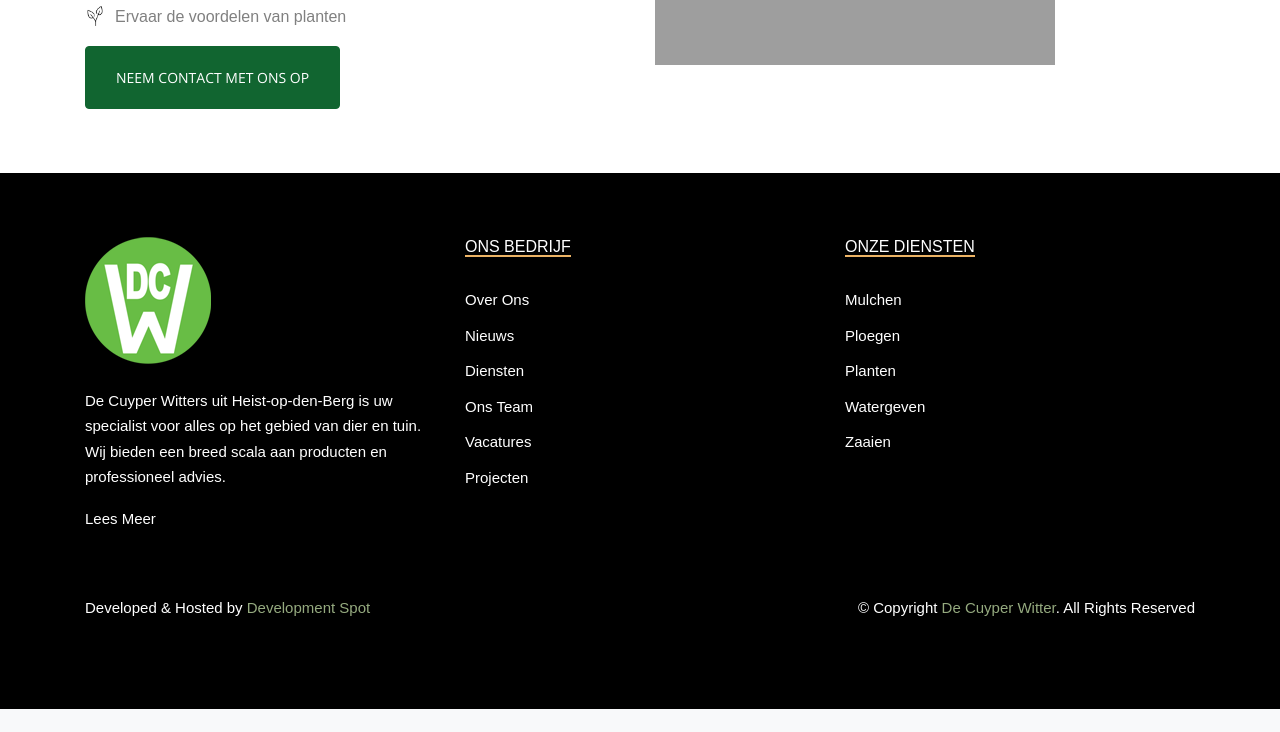
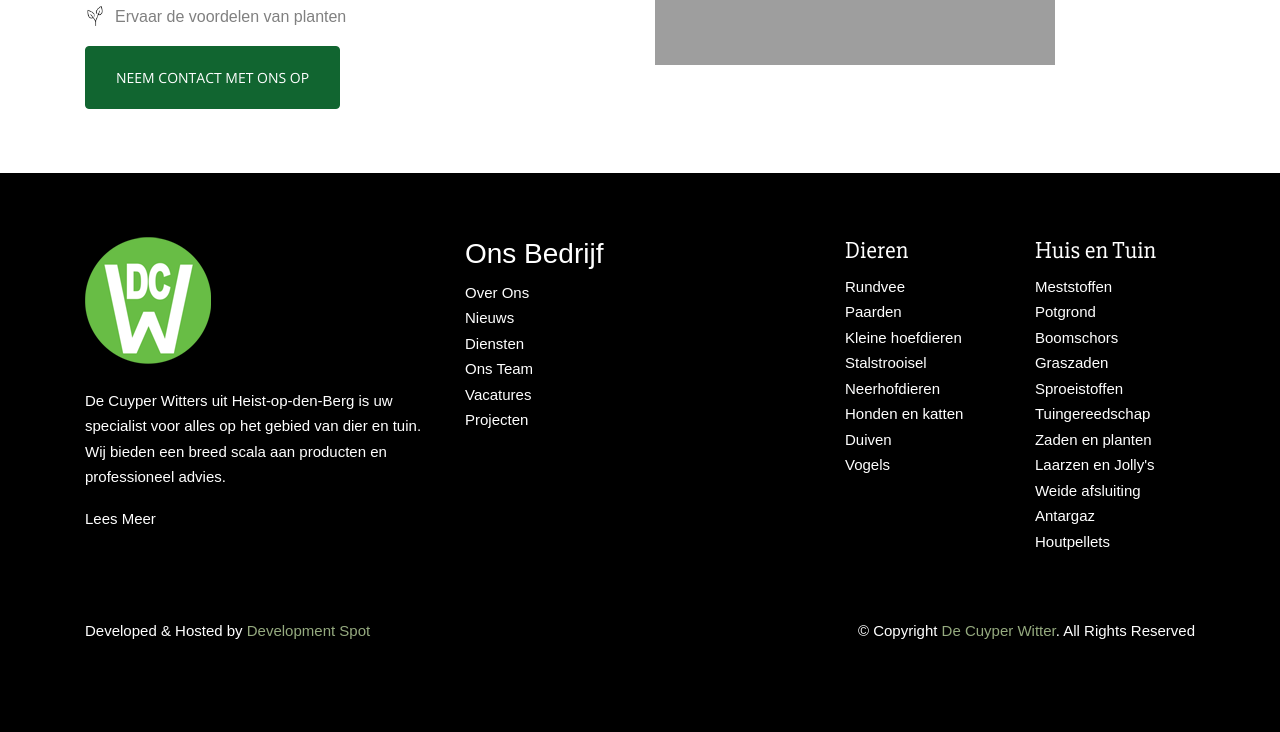
Before and after one commit to StagiairY/decuyperwitters, a PHP site: page /index.php in a window 1280 px wide. Shown: the part 3701-4433 px from the top of the page. Before the commit the page ends 4410 px from the top, so only its background shows below. Run offline with PHP 8.4, Linux system fonts and the light colour scheme; some web fonts are replaced; grey boxes are pictures that could not be loaded.

Commit message:
Footer Diensten toegevoegd

```diff
--- a/css/style.css
+++ b/css/style.css
@@ -1002,26 +1002,9 @@ h1, h2, h3, h4, h5,
   background: #000;
   font-size: 15px;
   color: #fff; }
-  .footer .footer-heading {
-    font-size: 16px;
-    color: #fff;
-    margin-bottom: 30px;
-    text-transform: uppercase; }
-    .footer .footer-heading > span {
-      border-bottom: 2px solid #ECB365; }
-  .footer ul li {
-    margin-bottom: 10px; }
-  .footer a {
-    color: #fff;
-    text-decoration: none; }
-    .footer a:hover {
-      color: #ECB365; }
-  .footer .copyright {
-    color: #fff;
-    text-align: center;
-    border-color: rgba(255, 255, 255, 0.2) !important; }
-    .footer .copyright a {
-      text-decoration: underline; }
+.footer * {
+  color: #fff;
+}
 
 .ftco-subscribe-1 {
   background-size: cover;
--- a/include/footer.php
+++ b/include/footer.php
@@ -19,16 +19,38 @@
                 </ul>
             </div>
             <div class="col-lg-4 mb-4">
-                <h3 class="footer-heading"><span>Onze Diensten</span></h3>
-                <ul class="list-unstyled">
-                    <li><a href="#">Mulchen</a></li>
-                    <li><a href="#">Ploegen</a></li>
-                    <li><a href="#">Planten</a></li>
-                    <li><a href="#">Watergeven</a></li>
-                    <li><a href="#">Zaaien</a></li>
-                </ul>
+                <div class="row">
+                    <div class="col-md-6">
+                        <h4 class="footer-heading">Dieren</h4>
+                        <ul class="list-unstyled">
+                            <li><a href="./Rundvee.php">Rundvee</a></li>
+                            <li><a href="./Paarden.php">Paarden</a></li>
+                            <li><a href="./Kleine_hoefdieren.php">Kleine hoefdieren</a></li>
+                            <li><a href="./Stalstrooisel.php">Stalstrooisel</a></li>
+                            <li><a href="./Neerhofdieren.php">Neerhofdieren</a></li>
+                            <li><a href="./Honden_en_katten.php">Honden en katten</a></li>
+                            <li><a href="./Duiven.php">Duiven</a></li>
+                            <li><a href="./Vogels.php">Vogels</a></li>
+                        </ul>
+                    </div>
+                    <div class="col-md-6">
+                        <h4 class="footer-heading">Huis en Tuin</h4>
+                        <ul class="list-unstyled">
+                            <li><a href="./Meststoffen.php">Meststoffen</a></li>
+                            <li><a href="./Potgrond.php">Potgrond</a></li>
+                            <li><a href="./Boomschors.php">Boomschors</a></li>
+                            <li><a href="./Graszaden.php">Graszaden</a></li>
+                            <li><a href="./Sproeistoffen.php">Sproeistoffen</a></li>
+                            <li><a href="./Tuingereedschap.php">Tuingereedschap</a></li>
+                            <li><a href="./Zaden_en_planten.php">Zaden en planten</a></li>
+                            <li><a href="./Laarzen_en_Jolly's.php">Laarzen en Jolly's</a></li>
+                            <li><a href="./Weide_afsluiting.php">Weide afsluiting</a></li>
+                            <li><a href="./Antargaz.php">Antargaz</a></li>
+                            <li><a href="./Houtpellets.php">Houtpellets</a></li>
+                        </ul>
+                    </div>
+                </div>
             </div>
-
         </div>
 
         <div class="row">
@@ -44,7 +66,6 @@
                 </div>
             </div>
         </div>
-
     </div>
 </div>
 
```
